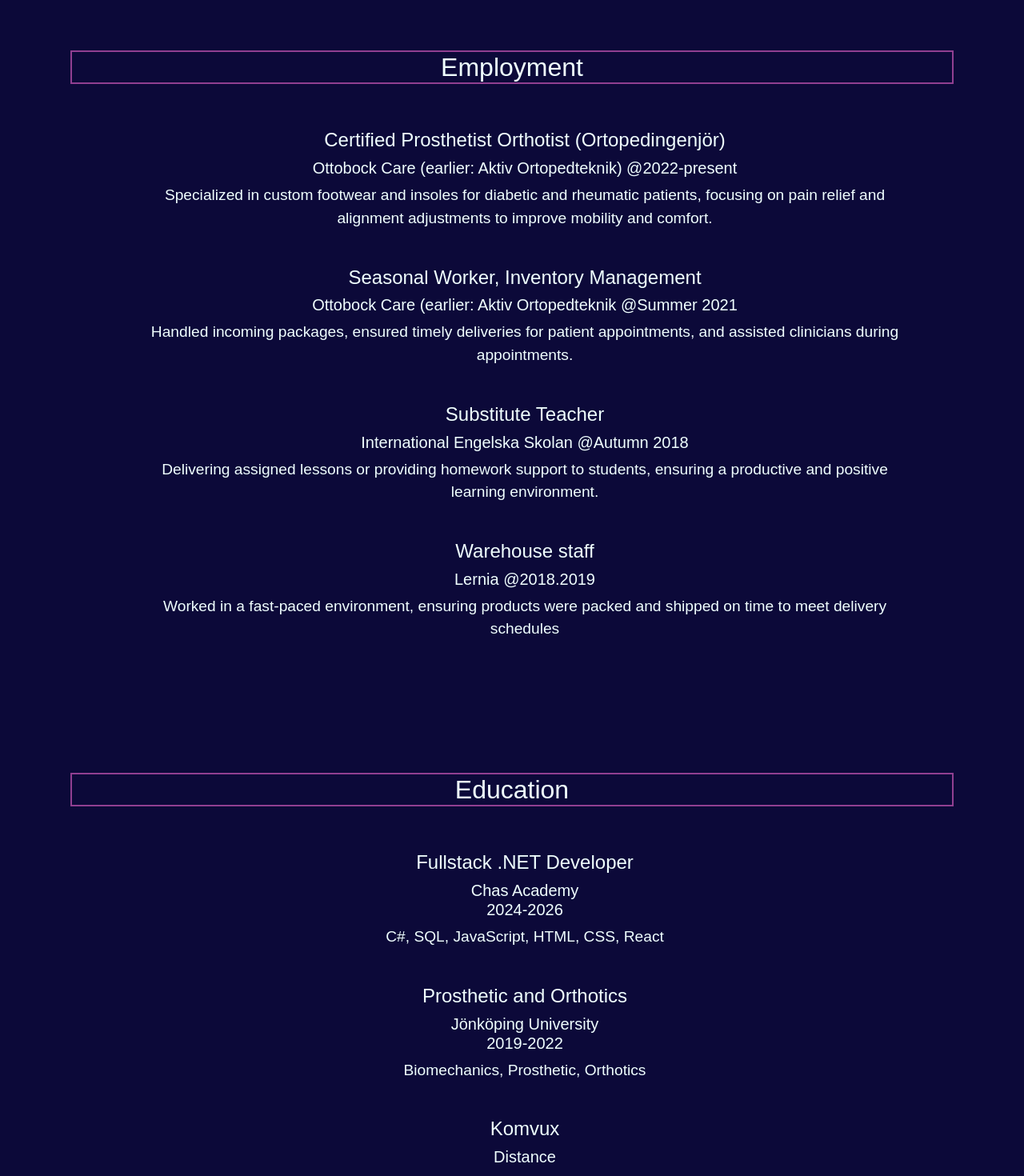
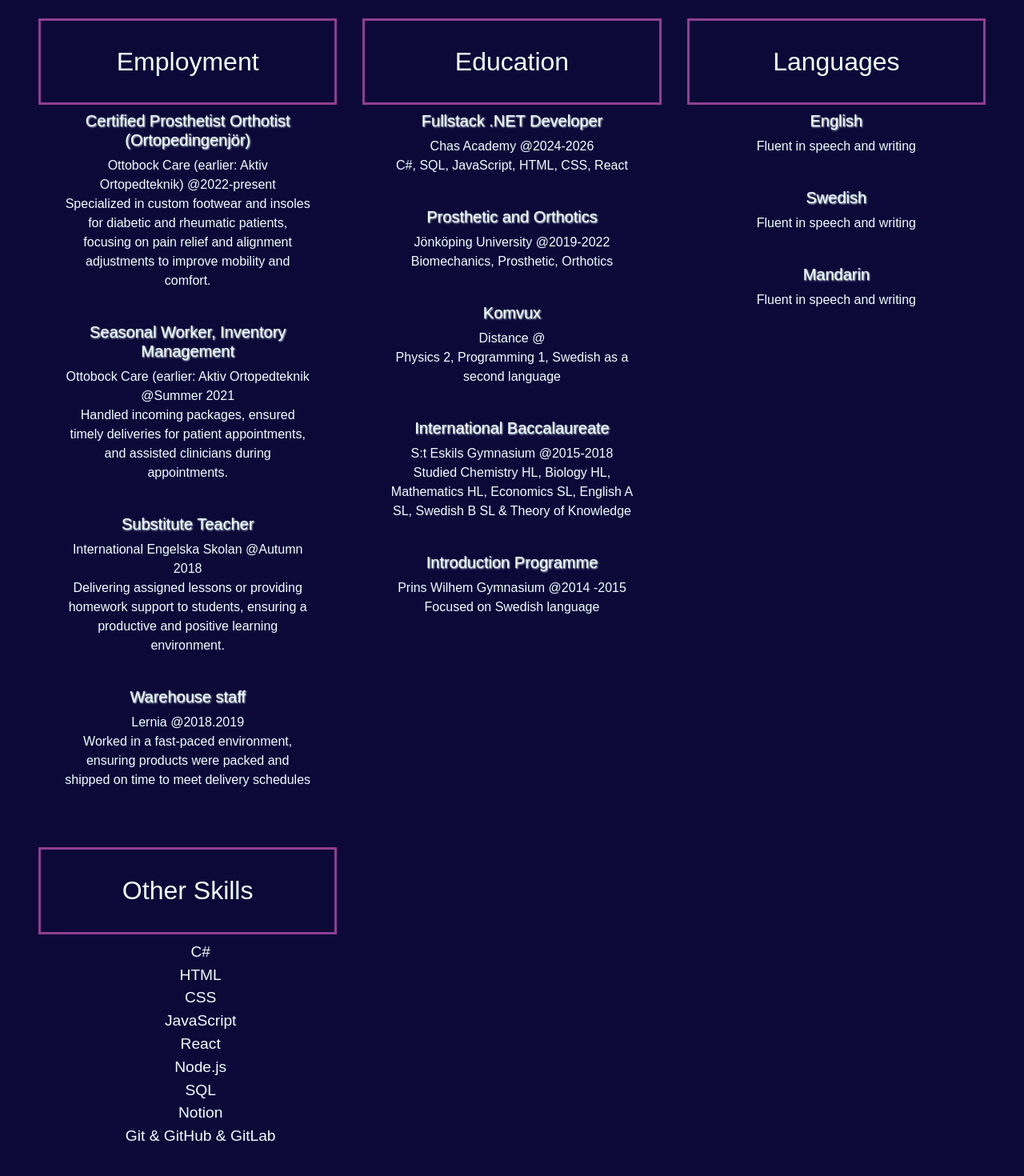
Before and after one commit to MJ-esy/CV, a React (Vite) app: page /resume in a window 1280 px wide. Shown: the part 260-1730 px from the top of the page at 80% size. Built offline with nearby package versions, Linux system fonts and the light colour scheme.

Commit message:
Adjust CSS, remove bootstrap stack

```diff
--- a/src/Pages/Resume.jsx
+++ b/src/Pages/Resume.jsx
@@ -1,5 +1,3 @@
-import { useEffect } from "react";
-import Stack from "react-bootstrap/Stack";
 import education from "../data/education.json";
 import employments from "../data/employments.json";
 import language from "../data/language.json";
@@ -10,77 +8,70 @@ export default function Resume() {
       <main>
         <h1>My Resumé</h1>
         <div className="p-resume">
-          <Stack gap={4}>
-            <div className="p-2">
+          <div className="p-r">
             <h2>Employment</h2>
+            <p>
+              {employments.map((employment) => {
+                return (
+                  <div key={employment.id}>
+                    <h5>{employment.Position}</h5>
+                    <p>
+                      {employment.Company} @{employment.Duration}
+                      <br /> {employment["Job-description"]}
+                    </p>
                     <br />
-              <br />
-              <ul className="employment">
-                {employments.map((employment, index) => {
-                  return (
-                    <li key={index}>
-                      <h4>{employment.Position}</h4>
-                      <h5>
-                        {employment.Company} @{employment.Duration}
-                      </h5>
-                      <p>{employment["Job-description"]}</p>
-                      <br />
-                    </li>
+                  </div>
                 );
               })}
-              </ul>
+            </p>
           </div>
-            <div className="p-2">
+          <div className="p-r">
             <h2>Education</h2>
+            <p>
+              {education.map((education) => {
+                return (
+                  <div key={education.id}>
+                    <h5>{education.Course}</h5>
+                    <p>
+                      {education.School} @{education.Duration}
+                      <br /> {education.Info}
+                    </p>
                     <br />
-              <br />
-              <ul className="education">
-                {education.map((education, index) => {
-                  return (
-                    <li key={index}>
-                      <h4>{education.Course}</h4>
-                      <h5>
-                        {education.School} <br />
-                        {education.Duration}
-                      </h5>
-                      <p>{education.Info}</p>
-                      <br />
-                    </li>
+                  </div>
                 );
               })}
-              </ul>
+            </p>
           </div>
-            <div className="p-2">
-              <h2>Language</h2>
-              <br />
-              <br />
-              <ul className="language">
-                {language.map((language, index) => {
+          <div className="p-r">
+            <h2>Languages</h2>
+            <p>
+              {language.map((language) => {
                 return (
-                    <li key={index}>
-                      <h4>{language.language}</h4>
+                  <div key={language.id}>
+                    <h5>{language.language}</h5>
                     <p>{language.proficiency}</p>
                     <br />
-                    </li>
+                  </div>
                 );
               })}
-              </ul>
+            </p>
           </div>
-
-            <div className="p-2">
-              <h2>Skills</h2>
-              <br />
-              <br />
-              <ul className="skills">
+          <div className="p-r">
+            <h2>Other Skills</h2>
+            <p>
+              <ul>
                 <li>C#</li>
-                <li>.NET</li>
-                <li>SQL</li>
+                <li>HTML</li>
+                <li>CSS</li>
                 <li>JavaScript</li>
                 <li>React</li>
-                <li>HTML & CSS</li>
+                <li>Node.js</li>
+                <li>SQL</li>
+                <li>Notion</li>
+                <li>Git & GitHub & GitLab</li>
               </ul>
+            </p>
           </div>
-          </Stack>
         </div>
       </main>
     </>
--- a/src/index.css
+++ b/src/index.css
@@ -78,7 +78,8 @@ h1 {
   justify-items: center;
   padding-top: 1.5rem;
   display: grid;
-  grid-template-columns: repeat(minmax(600px, 1fr));
+  grid-template-columns: repeat(auto-fit, minmax(300px, 1fr));
+  gap: 2rem;
 }
 
 div.card {
@@ -141,20 +142,21 @@ ul li {
 }
 
 /* Resume */
-.p-2 {
-  margin: 2rem;
+.p-resume {
+  display: grid;
+  grid-template-columns: repeat(auto-fit, minmax(300px, 1fr));
+  gap: 2rem;
 }
 
-.p-2 h2 {
-  border: solid 2px rgb(145, 63, 145);
+.p-r h2 {
+  padding: 2rem;
+  border: solid 3px rgb(145, 63, 145);
 }
 
-.skills li {
-  margin-bottom: 1rem;
-  font-size: 1.2rem;
-  padding-right: 32px;
+.p-r h5 {
+  text-shadow: 1px 1px 2px #f0ffff;
 }
 
-.p-2 p {
-  padding: 0 3rem;
+.p-r p {
+  padding: 0 1rem;
 }
```
Lines whose indentation alone changed are shown as unchanged.
